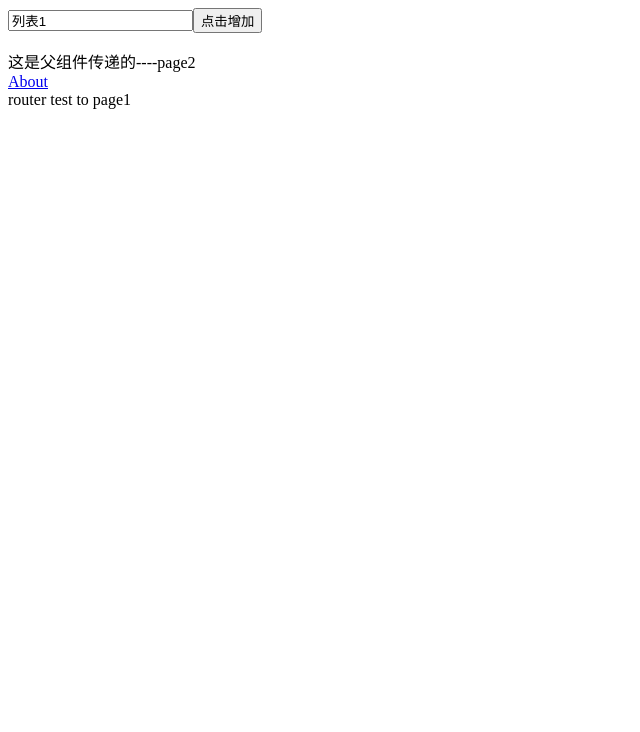
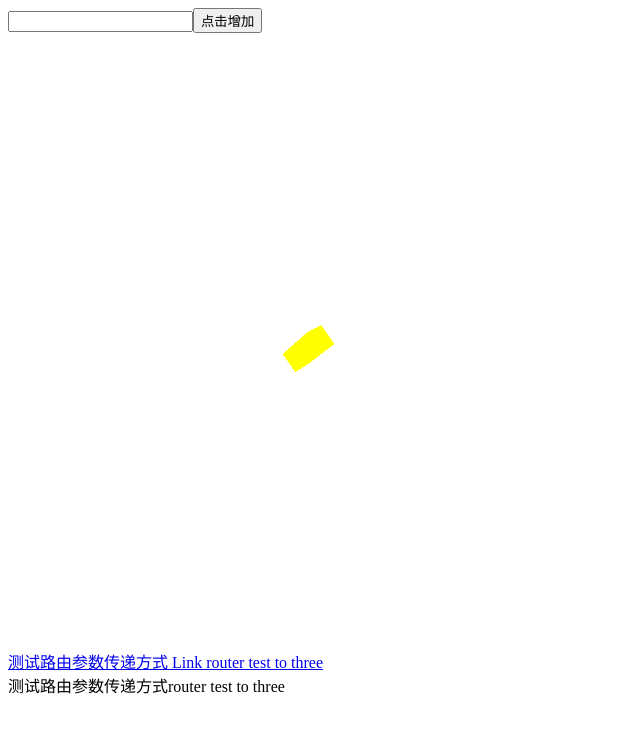
Before and after one commit to ruby-girl/react-test, a React (Create React App) app: page / in a window 1280 px wide. Shown: the top 732 px of the page, without its empty margins (0-640 px from the left). Built offline with nearby package versions, Linux system fonts and the light colour scheme.

Commit message:
添加three

```diff
--- a/package.json
+++ b/package.json
@@ -7,7 +7,9 @@
     "react": "^16.9.0",
     "react-dom": "^16.9.0",
     "react-router-dom": "^5.0.1",
-    "react-scripts": "3.1.1"
+    "react-scripts": "3.1.1",
+    "three": "^0.109.0",
+    "three-orbitcontrols": "^2.108.1"
   },
   "scripts": {
     "start": "react-scripts start",
--- a/src/App.js
+++ b/src/App.js
@@ -1,7 +1,7 @@
 import React from 'react'
 import { BrowserRouter , Route, Switch } from 'react-router-dom'
 import Home from './page/routerPages/home'
-import Page1 from './page/routerPages/page1'
+import three from './page/routerPages/three'
 import Page2 from './page/routerPages/page2'
 
 
@@ -9,7 +9,7 @@ const BasicRoute = () => (
     <BrowserRouter>
         <Switch>
             <Route exact path="/" component={Home} />
-            <Route exact path="/Page1/:num" component={Page1} />
+            <Route exact path="/three/:num" component={three} />
             <Route exact path="/Page2" component={Page2} />
         </Switch>
     </BrowserRouter>
--- a/src/page/components/Item.js
+++ b/src/page/components/Item.js
@@ -10,7 +10,7 @@ class Item  extends Component { //cc
    }
    // 需要更新的组件--生命周期函数--如果将要更新的组件的值没有变化，将不进行更新，优化新能
    shouldComponentUpdate(nextProps,nextState){
-      if(nextProps.txt== this.props.txt){
+      if(nextProps.txt=== this.props.txt){
          return false
       }else{
          return true
--- a/src/page/routerPages/home.js
+++ b/src/page/routerPages/home.js
@@ -1,13 +1,12 @@
 import React, { Component } from 'react'
-import {Link} from 'react-router-dom'
+import { Link } from 'react-router-dom'
 import Item from '../components/Item'
-import Page2 from './page2'
+import Three from './three'
 import axios from 'axios'
-import { SSL_OP_SSLEAY_080_CLIENT_DH_BUG } from 'constants'
-const  type={
-    1:function(){this.testIf(1)},
-    2:function(){ this.testIf(2)},
-    3:function(){this.testIf(3)}
+const type = {
+    0: function () { this.testIf(0) },
+    1: function () { this.testIf(1) },
+    2: function () { this.testIf(2) }
 }
 class allList extends Component {
 
@@ -15,12 +14,12 @@ class allList extends Component {
         super(props)
 
         this.state = {
-            inputValue: '列表1',
+            inputValue: '',
             list: [],
-            obj:{
-                name:'',
-                age:'',
-                state:'异常'
+            obj: {
+                name: '',
+                age: '',
+                state: '异常'
             }
         }
     }
@@ -36,10 +35,9 @@ class allList extends Component {
                         return <Item txt={item} itemIndex={i} key={i} delItem={this.delItems.bind(this)}></Item>
                     })}
                 </ul>
-                <Page2 txt="这是父组件传递的" itemIndex={1} delItem={this.delItems.bind(this)}/>
-                <Link to={{pathname:"/Page1/9"}}>About</Link>
-                <div onClick={() => this.props.history.push({pathname:"/Page1/" + 9})}>router test to page1</div>
-
+                <Three txt="这是父组件传递给子组件" itemIndex={1} delItem={this.delItems.bind(this)} />
+                <Link to={{ pathname: "/three/9" }}>测试路由参数传递方式 Link router test to three</Link>
+                <div onClick={() => this.props.history.push({ pathname: "/three/" + 9 })}>测试路由参数传递方式router test to three</div>
             </div>
         )
     }
@@ -53,11 +51,10 @@ class allList extends Component {
     addItem() {
         this.state.list.push(this.state.inputValue)
         this.setState({
-            list: this.state.list
+            list: this.state.list,
+            inputValue:''
         })
     }
-
-
     delItems(i) {
         type[i].call(this)
         let list = this.state.list
@@ -65,14 +62,14 @@ class allList extends Component {
         this.setState({
             list: list
         })
-        axios.post('https://easy-mock.com/mock/5c00952c494e234c090162a5/example/getList').then((res)=>{
+        axios.post('https://easy-mock.com/mock/5c00952c494e234c090162a5/example/getList').then((res) => {
             console.info(res)
-        }).catch(()=>{
+        }).catch(() => {
             console.log('错误处理')
         })
     }
-    testIf(n){
-        console.log(`这是第${n}行`)
+    testIf(n) {
+        console.log(`这是第${n + 1}行`)
     }
 }
 export default allList
--- a/src/page/routerPages/page1.js
+++ /dev/null
@@ -1,26 +0,0 @@
-import React, { Component } from 'react'; //imrc
-
-class Item1  extends Component { //cc
-   constructor(prop){
-      super(prop)
-      this.state={
-         text:'',
-         v:'旧值-'
-      }
-   }
-
-   componentDidMount(){
-      console.log(this.props.match.params.num)
-   }
-
-    render() {
-        return (
-           <div>
-            <div>这里是Page1 content--测试</div>
-
-            </div>
-         );
-    }
-}
-
-export default Item1;
--- a/src/page/routerPages/page2.js
+++ b/src/page/routerPages/page2.js
@@ -4,13 +4,12 @@ class Page2  extends Component { //cc
    constructor(prop){
       super(prop)
       this.state={
-         text:'',
-         v:'旧值-'
+         text:''
       }
    }
-   // 需要更新的组件--生命周期函数--如果将要更新的组件的值没有变化，将不进行更新，优化新能
+   // 需要更新的组件--生命周期函数--如果将要更新的组件的值没有变化，将不进行更新，优化优化
    shouldComponentUpdate(nextProps,nextState){
-      if(nextProps.txt == this.props.txt){
+      if(nextProps.txt === this.props.txt){
          return false
       }else{
          return true
--- /dev/null
+++ b/src/page/routerPages/three.js
@@ -0,0 +1,57 @@
+import React, { Component } from 'react';
+import * as THREE from 'three';
+
+
+class Three extends Component {
+
+   componentDidMount() {
+      this.init()
+   }
+
+   init = () => {
+      const scene = new THREE.Scene()//创建场景
+      const camera = new THREE.PerspectiveCamera(75, this.mount.clientWidth / this.mount.clientHeight, 0.1, 1000);//相机
+      const cubeMaterial = new THREE.MeshBasicMaterial({ color: 0xffff00 })//材质
+      const renderer = new THREE.WebGLRenderer({
+         antialias: true
+      })//创建渲染器
+      renderer.setClearColor(0xffffff)
+      renderer.setSize(this.mount.clientWidth, this.mount.clientHeight)
+      this.camera = camera
+      this.scene = scene
+      this.renderer = renderer
+      camera.position.z = 10
+      camera.position.x = 10
+      camera.position.y = 10
+      camera.lookAt(scene.position)
+
+      const geometry = new THREE.BoxGeometry(1, 2, 1, 4);//几何
+      this.mount.appendChild(renderer.domElement)
+      var cube = new THREE.Mesh(geometry, cubeMaterial);
+      this.cube = cube
+      this.scene.add(cube)
+      this.animate()
+   }
+   animate = () => {
+      requestAnimationFrame(this.animate);
+      this.cube.rotation.x += 0.01;
+      this.cube.rotation.y += 0.01;
+      this.cube.rotation.z += 0.05;
+      this.renderer.render(this.scene, this.camera);
+   }
+   componentWillUnmount() {
+      this.mount.removeChild(this.renderer.domElement)
+   }
+   render() {
+      return (
+         <div
+            id="canvas"
+            style={{ width: '600px', height: '600px', background: '#888' }}
+            ref={(mount) => { this.mount = mount }}
+         />
+      );
+   }
+}
+//   ReactDOM.render(<Scene />, document.getElementById('canvas'))
+
+export default Three;
```
Also changed, not shown: 1 other file (tests, documents, lock files or other folders).
